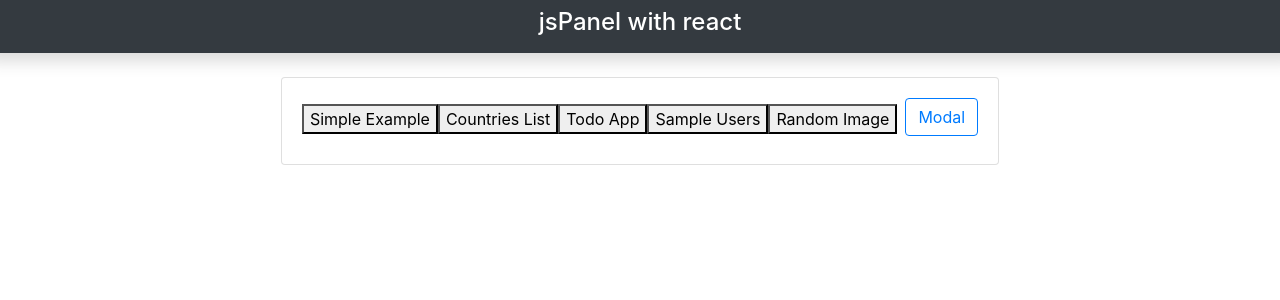
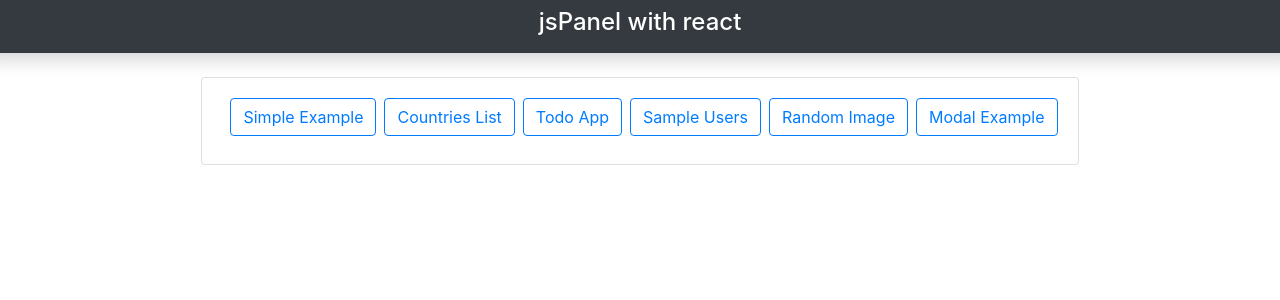
Before and after one commit to priteshjha4u/react-jspanel4, a React (Create React App) app: page / in a window 1280 px wide. Shown: the top 300 px of the page. Built offline with nearby package versions, Linux system fonts and the light colour scheme.

Commit message:
refactoring in progress

```diff
--- a/src/App.js
+++ b/src/App.js
@@ -1,4 +1,4 @@
-import React, { Component, lazy, Suspense } from 'react';
+import React, { Component, lazy, Suspense, Fragment } from 'react';
 import 'bootstrap/dist/css/bootstrap.min.css';
 import './App.css';
 import { jsPanel } from 'jspanel4/es6module/jspanel';
@@ -20,8 +20,7 @@ class App extends Component {
     super();
     this.state = {
       panels: {},
-      modal: false,
-      cat: false
+      modal: false
     };
   }
 
@@ -36,11 +35,9 @@ class App extends Component {
   bodyOverflowHidden = () => (document.body.style.overflow = 'hidden');
 
   // Method that will create jsPanel on demand, right now to keep it simple, we are configuring jsPanel options inside the method statically
-  createJsPanel = e => {
+  createJsPanel = (action, comp) => {
     // keep Main component refrence
     const app = this;
-    // component that needs to be mounted
-    const action = e.target.id.trim();
     // check if its already mounted
     if (app.state.panels[action]) {
       return app.state.panels[action].front(() => {
@@ -160,10 +157,10 @@ class App extends Component {
     const jsPanels = Object.keys(this.state.panels);
     const actionButtonProps = {
       className: 'btn btn-outline-primary ml-2 mb-2',
-      onClick: this.createJsPanel
+      handleClick: this.createJsPanel
     };
     return (
-      <React.Fragment>
+      <Fragment>
         <div className="row bg-dark text-white shadow p-2">
           <div className="col-md-12">
             <h4 className="text-center">jsPanel with react</h4>
@@ -172,29 +169,17 @@ class App extends Component {
         <div className="row justify-content-center align-items-center mt-4">
           <div className="card">
             <div className="card-body">
-              <ActionButton {...actionButtonProps} id="Simple Example">
-                Simple Example
-              </ActionButton>
-              <ActionButton {...actionButtonProps} id=" Countries List">
-                Countries List
-              </ActionButton>
-              <ActionButton {...actionButtonProps} id="Todo App">
-                Todo App
-              </ActionButton>
-              <ActionButton {...actionButtonProps} id="Sample Users">
-                Sample Users
-              </ActionButton>
-              <ActionButton {...actionButtonProps} id="Random Image">
-                Random Image
-              </ActionButton>
-              <ActionButton cls="btn btn-outline-primary ml-2 mb-2" click={this.createJsPanelModal}>
-                Modal
-              </ActionButton>
+              <ActionButton {...actionButtonProps} title="Simple Example" comp={DisplayName} />
+              <ActionButton {...actionButtonProps} title=" Countries List" comp={Countries} />
+              <ActionButton {...actionButtonProps} title="Todo App" comp={TodoApp} />
+              <ActionButton {...actionButtonProps} title="Sample Users" comp={SampleUsers} />
+              <ActionButton {...actionButtonProps} title="Random Image" comp={RandomImage} />
+              <ActionButton {...actionButtonProps} title="Modal Example" handleClick={this.createJsPanelModal} />
             </div>
           </div>
         </div>
         {jsPanels.length > 0 && this.renderInsidePortals()}
-      </React.Fragment>
+      </Fragment>
     );
   }
 }
--- a/src/components/ActionButton.js
+++ b/src/components/ActionButton.js
@@ -1,9 +1,9 @@
 import React from 'react';
 
-const ActionButton = props => {
+const ActionButton = ({ title, comp, handleClick, ...rest }) => {
   return (
-    <button type="button" className={props.cls || ''} id={props.id} onClick={props.click}>
-      {props.children}
+    <button type="button" id={title} title={title} onClick={() => handleClick(title, comp)} {...rest}>
+      {title}
     </button>
   );
 };
```
